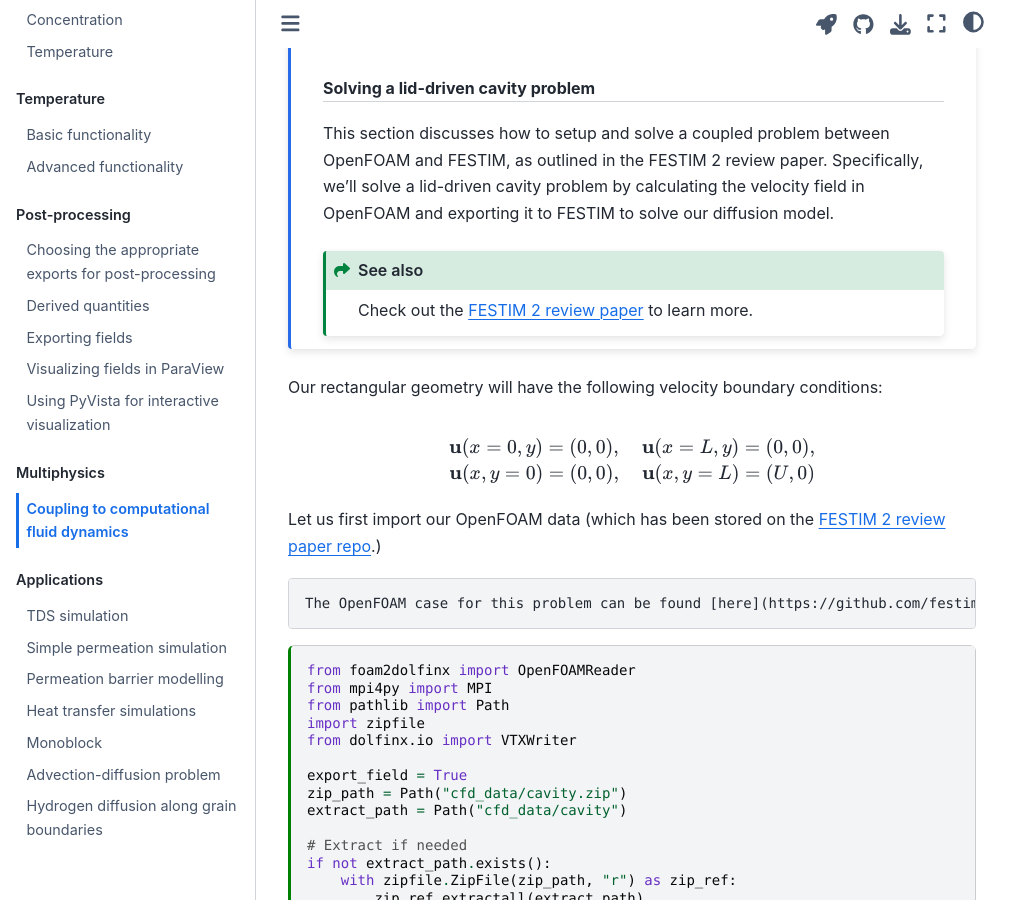
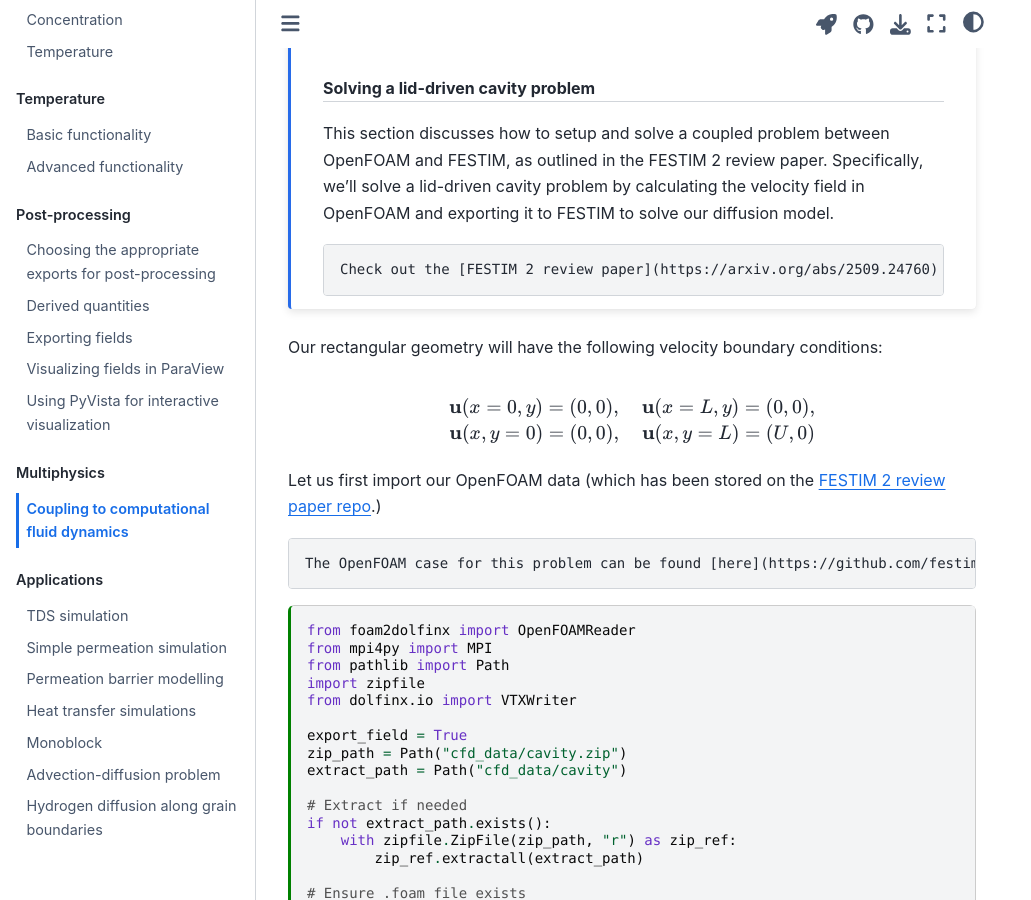
Before and after one commit to festim-dev/FESTIM-workshop, a Jupyter Book: the page built from book/content/multiphysics/cfd.md, in a window 1280 px wide and 900 px high, scrolled down 1236 px. Shown: the whole window, without its empty margins (0-1031 px from the left). Built offline with Jupyter Book 1.0.4 settings and Sphinx 7.4.7 and the Sphinx Book theme 1.1.4, drawn with Linux system fonts in a browser that asks for light colours; pages that are not in the unit, such as notebooks, are missing from menus.

Commit message:
fixed code cell error

`````diff
--- a/book/content/multiphysics/cfd.md
+++ b/book/content/multiphysics/cfd.md
@@ -57,7 +57,7 @@ where $L$ is the characteristic length, $u$ the local flow velocity, $D$ the mas
 
 This section discusses how to setup and solve a coupled problem between OpenFOAM and FESTIM, as outlined in the FESTIM 2 review paper. Specifically, we'll solve a lid-driven cavity problem by calculating the velocity field in OpenFOAM and exporting it to FESTIM to solve our diffusion model.
 
-```{seealso}
+```{see also}
 Check out the [FESTIM 2 review paper](https://arxiv.org/abs/2509.24760) to learn more.
 ```
 
@@ -146,7 +146,7 @@ plotter.show()
 ````{tip}
 To save the OpenFOAM velocity field, you can export it to `.bp` and view the results in ParaView (as shown in the [post-processing section](../post_process/paraview.md)).
 
-```{code-block} python
+```
 writer = VTXWriter(
     MPI.COMM_WORLD,
     "results/velocity_field.bp",
`````
